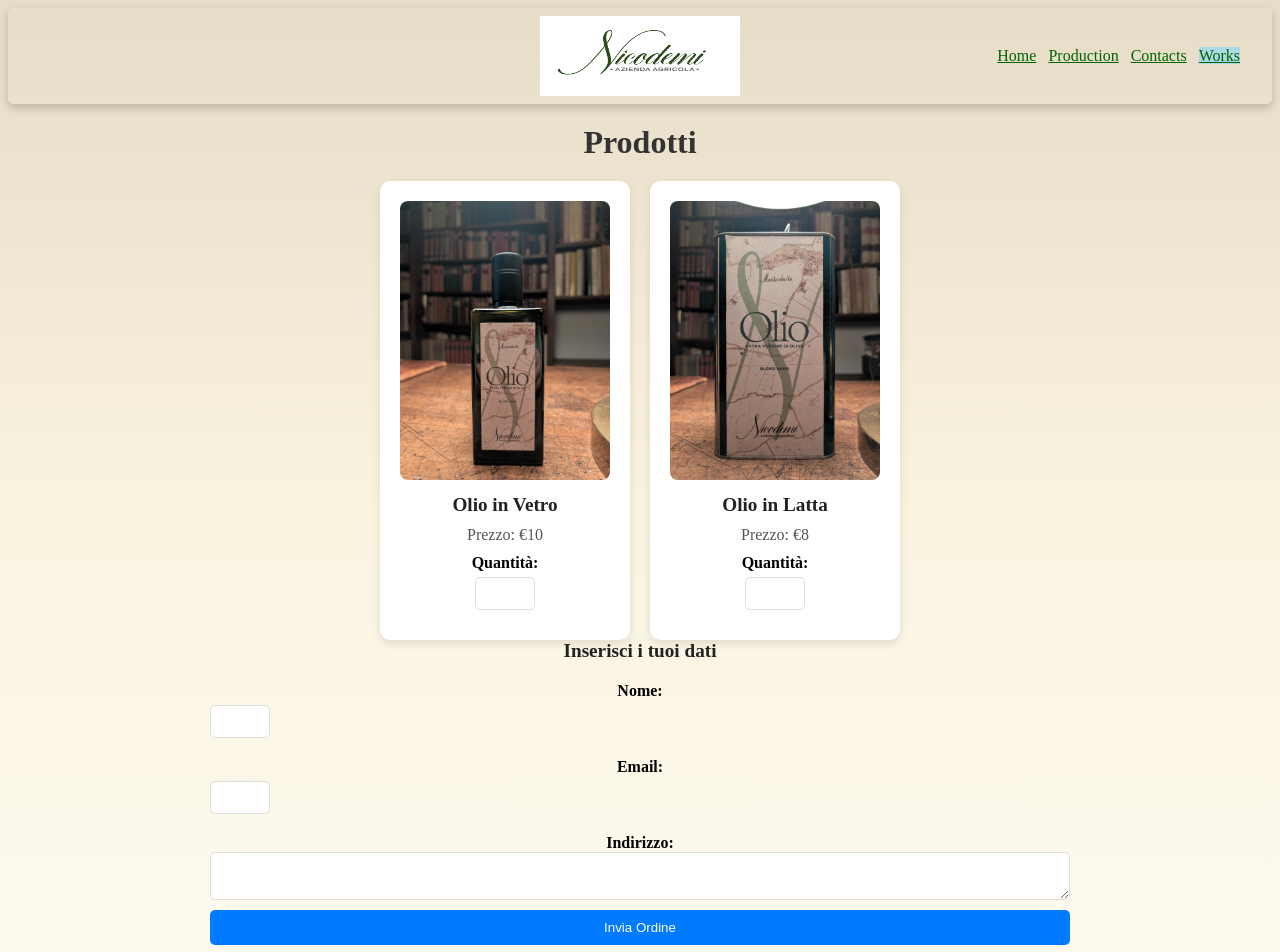
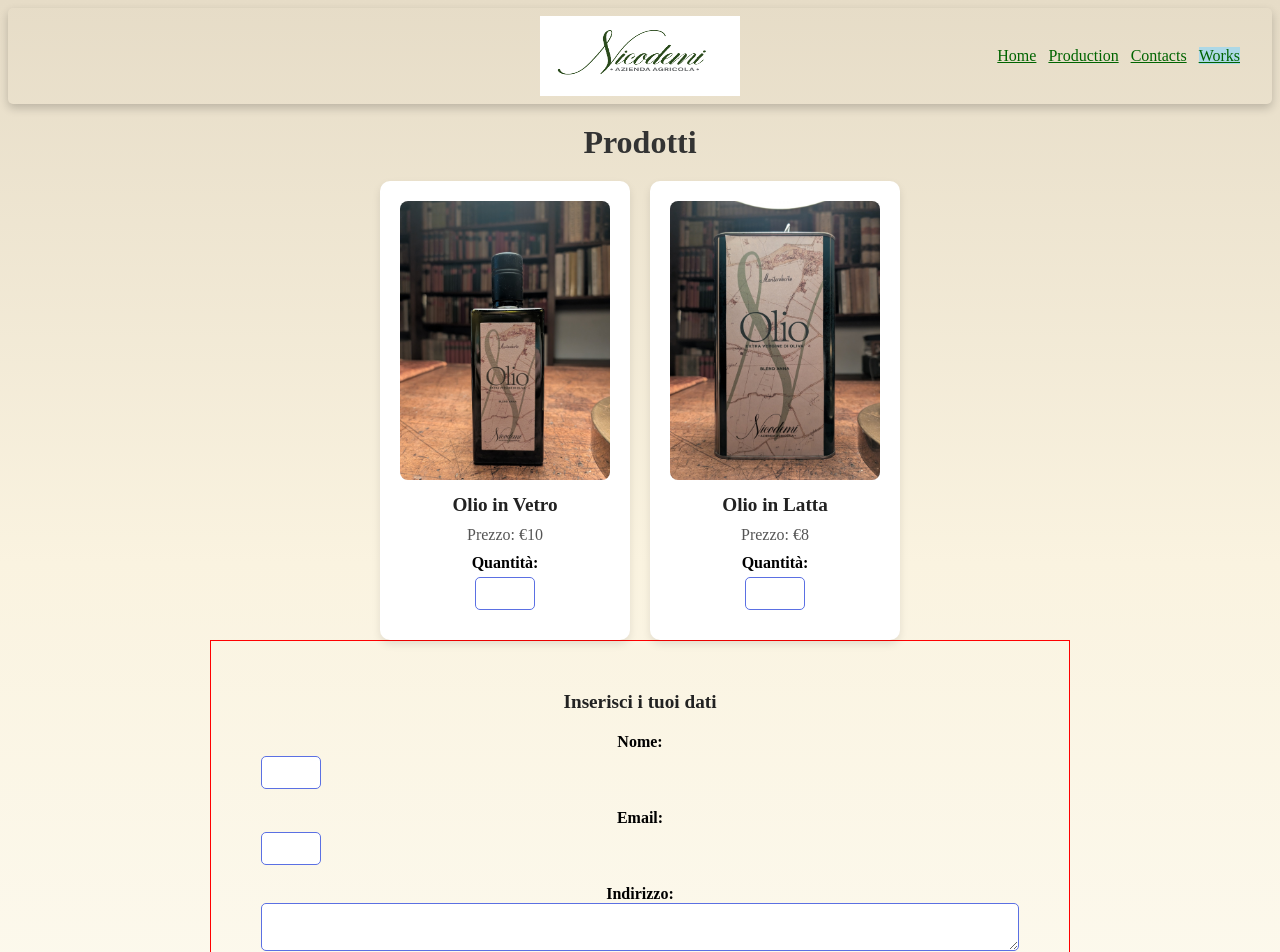
Before and after one commit to GiuseppeSonny/NicodemiProject, a React (Vite) app: page /works in a window 1280 px wide. Shown: the top 952 px of the page. Built offline with nearby package versions, Linux system fonts and the light colour scheme.

Commit message:
fix imput padding

```diff
--- a/src/pages/works/works.module.scss
+++ b/src/pages/works/works.module.scss
@@ -68,13 +68,15 @@ h3 {
   display: flex;
   justify-content: center;
   flex-direction: column;
+  padding: 50px;
+  border: 1px solid red;
 }
 
 input,
 textarea {
   margin-bottom: 10px;
   padding: 8px;
-  border: 1px solid #ddd;
+  border: 1px solid #5b70e3;
   border-radius: 5px;
 }
 
```
